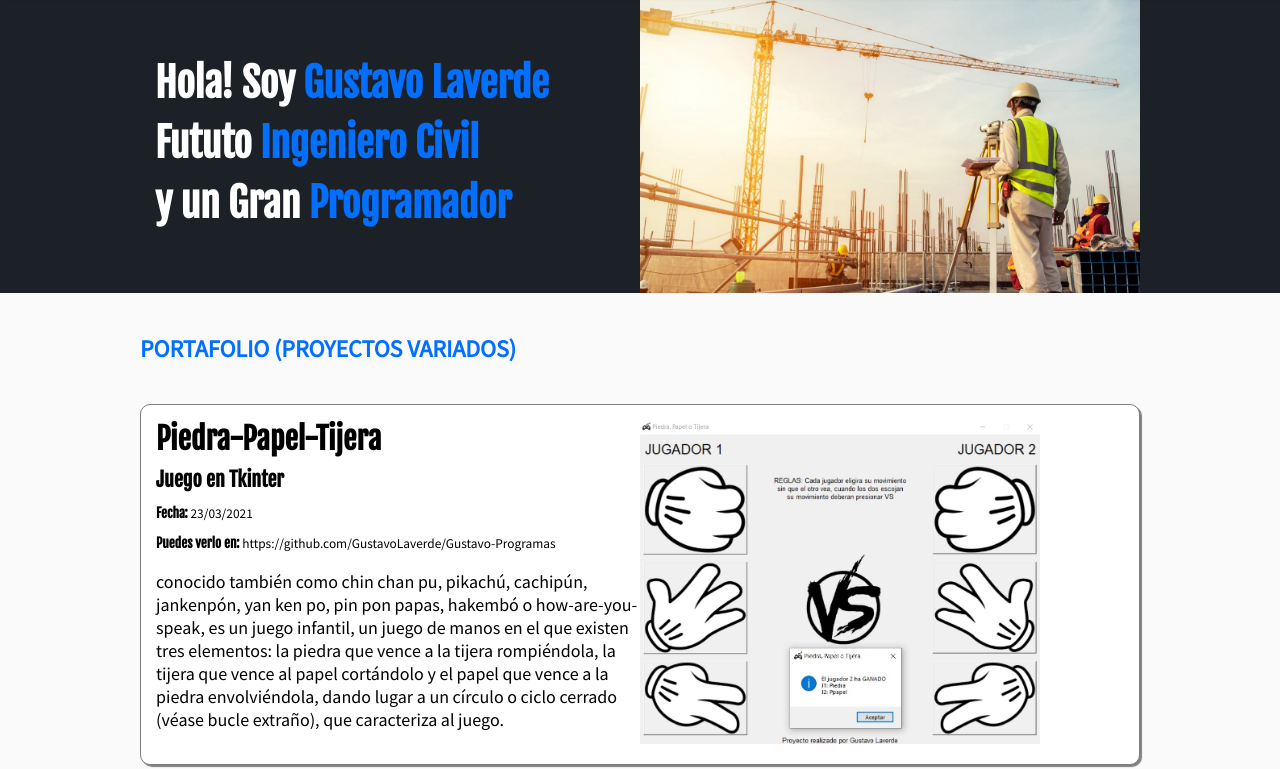
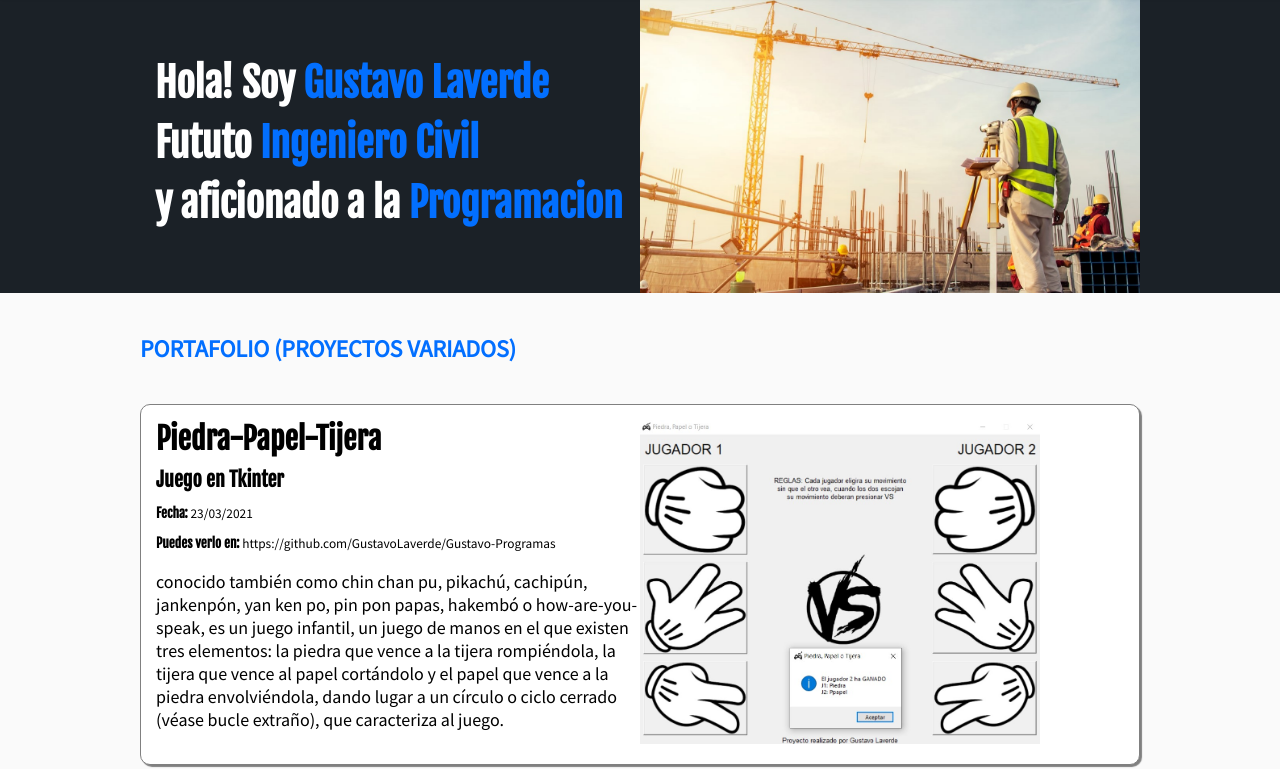
Before and after one commit to GustavoLaverde/GustavoLaverde.github.io, a plain HTML site: page index.html in a window 1280 px wide. Shown: the part 57-826 px from the top of the page. Drawn offline with Linux system fonts and the light colour scheme.

Commit message:
Update index.html

```diff
--- a/index.html
+++ b/index.html
@@ -38,7 +38,7 @@
     <section class="hero">
         <div class="container">
             <h1>
-                Hola! Soy <strong>Gustavo Laverde</strong><br> Fututo <strong>Ingeniero Civil</strong><br>y un Gran <strong>Programador</strong>
+                Hola! Soy <strong>Gustavo Laverde</strong><br> Fututo <strong>Ingeniero Civil</strong><br>y aficionado a la <strong>Programacion</strong>
             </h1>
             <img class="hero-image" src="images/ingcivil.jpg" width="500" height="300">
         </div>
```
